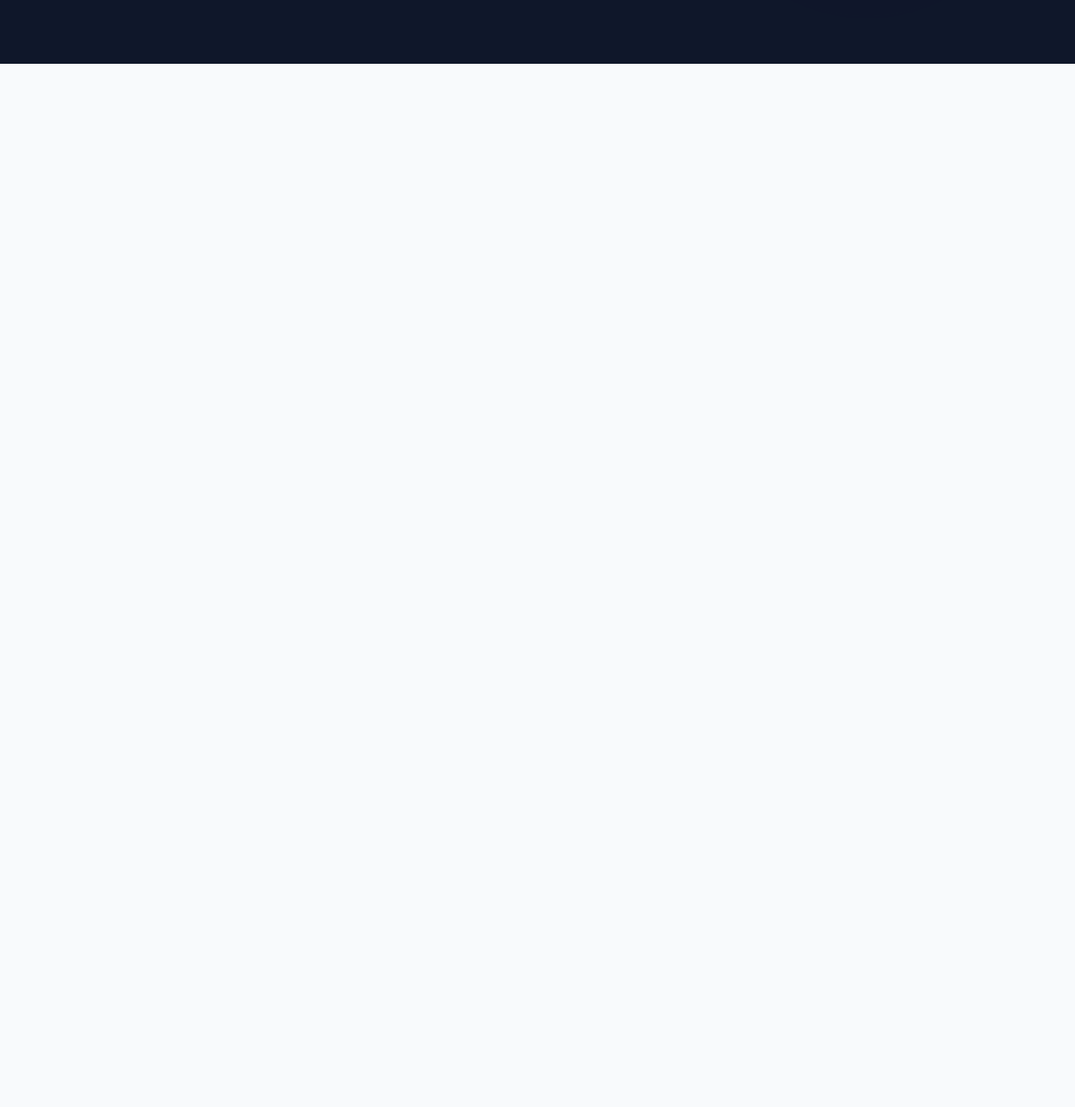
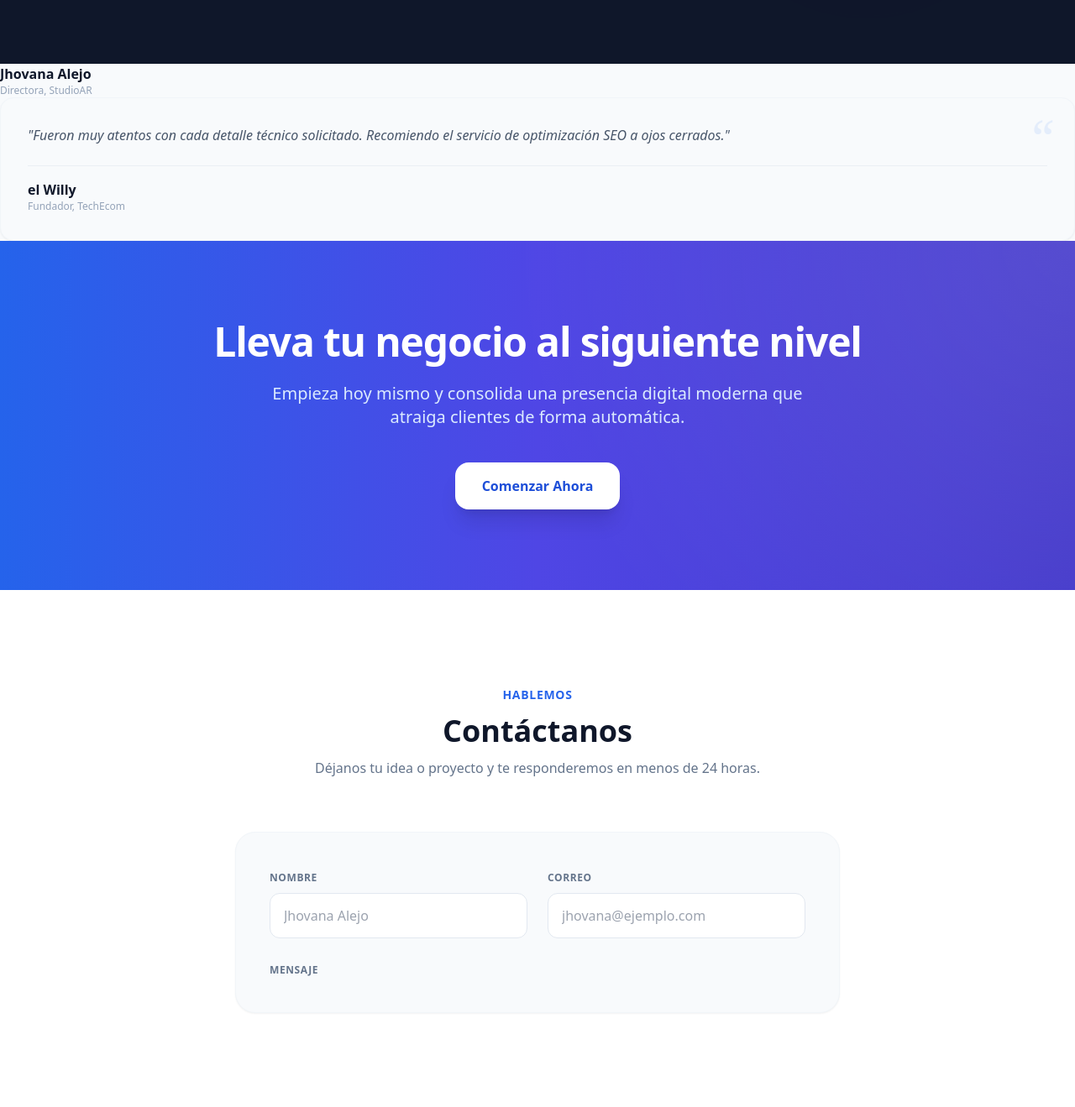
Before and after one commit to Jhovana97/landing-html-tailwind, a plain HTML site: page index.html in a window 1280 px wide. Shown: the part 724-2043 px from the top of the page at 84% size. Before the commit the page ends 800 px from the top, so only its background shows below. Drawn offline with nearby package versions, Linux system fonts and the light colour scheme.

Commit message:
se agrego una parte de contanctos simple

```diff
--- a/index.html
+++ b/index.html
@@ -90,7 +90,72 @@
                     alt="Business" class="rounded-3xl shadow-2xl w-full max-w-lg relative z-10 transform group-hover:-translate-y-2 transition-transform duration-500 object-cover" />
             </div>
         </div>
+    </section><h4 class="font-bold text-slate-900">Jhovana Alejo</h4>
+                        <p class="text-xs text-slate-400 font-medium">Directora, StudioAR</p>
+                    </div>
+                </div>
+
+                <div class="bg-slate-50 p-8 rounded-2xl border border-slate-100 relative shadow-sm hover:shadow-xl transition-shadow duration-300">
+                    <span class="text-6xl text-blue-500/10 absolute top-4 right-6 font-serif select-none">“</span>
+                    <p class="text-slate-600 mb-6 relative z-10 italic">
+                        "Fueron muy atentos con cada detalle técnico solicitado. Recomiendo el servicio de optimización SEO a ojos cerrados."
+                    </p>
+                    <div class="border-t border-slate-200/60 pt-4">
+                        <h4 class="font-bold text-slate-900"> el Willy</h4>
+                        <p class="text-xs text-slate-400 font-medium">Fundador, TechEcom</p>
+                    </div>
+                </div>
+            </div>
+        </div>
     </section>
+
+    <section class="py-24 bg-gradient-to-r from-blue-600 via-indigo-600 to-indigo-700 text-white text-center relative overflow-hidden">
+        <div class="absolute inset-0 bg-[radial-gradient(circle_at_top_right,_var(--tw-gradient-stops))] from-white/10 via-transparent to-transparent"></div>
+        <div class="max-w-4xl mx-auto px-6 relative z-10 space-y-6">
+            <h3 class="text-4xl sm:text-5xl font-black tracking-tight leading-tight">
+                Lleva tu negocio al siguiente nivel
+            </h3>
+            <p class="text-xl text-blue-100 max-w-2xl mx-auto font-light">
+                Empieza hoy mismo y consolida una presencia digital moderna que atraiga clientes de forma automática.
+            </p>
+            <div class="pt-4">
+                <a href="#contacto" class="inline-block bg-white text-blue-700 px-8 py-4 rounded-2xl font-bold shadow-xl hover:bg-slate-50 hover:scale-105 active:scale-95 transition-all duration-250">
+                    Comenzar Ahora
+                </a>
+            </div>
+        </div>
+    </section>
+
+    <section id="contacto" class="py-28 bg-white">
+        <div class="max-w-3xl mx-auto px-6">
+            <div class="text-center mb-16 space-y-3">
+                <span class="text-blue-600 font-bold tracking-wider uppercase text-sm">Hablemos</span>
+                <h3 class="text-3xl sm:text-4xl font-black text-slate-900">Contáctanos</h3>
+                <p class="text-slate-500">Déjanos tu idea o proyecto y te responderemos en menos de 24 horas.</p>
+            </div>
+
+            <form class="space-y-6 bg-slate-50 p-8 sm:p-10 rounded-3xl border border-slate-100 shadow-sm">
+                <div class="grid sm:grid-cols-2 gap-6">
+                    <div class="space-y-2">
+                        <label class="text-xs font-bold text-slate-500 uppercase tracking-wider">Nombre</label>
+                        <input type="text" placeholder="Jhovana Alejo"
+                            class="w-full border border-slate-200 bg-white rounded-xl px-4 py-3.5 focus:outline-none focus:ring-2 focus:ring-blue-500 focus:border-transparent transition" />
+                    </div>
+                    <div class="space-y-2">
+                        <label class="text-xs font-bold text-slate-500 uppercase tracking-wider">Correo</label>
+                        <input type="email" placeholder="jhovana@ejemplo.com"
+                            class="w-full border border-slate-200 bg-white rounded-xl px-4 py-3.5 focus:outline-none focus:ring-2 focus:ring-blue-500 focus:border-transparent transition" />
+                    </div>
+                </div>
+
+                <div class="space-y-2">
+                    <label class="text-xs font-bold text-slate-500 uppercase tracking-wider">Mensaje</label>
+                    <textarea rows="5" placeholder="Cuéntanos un poco sobre tu negocio..."
+                        class="w-full border border-slate-200 bg-white rounded-xl px-4 py-3.5 focus:outline-none focus:ring-2 focus:ring-blue-500 focus:border-transparent
+
+
+
+
 
 </body>
 
```
